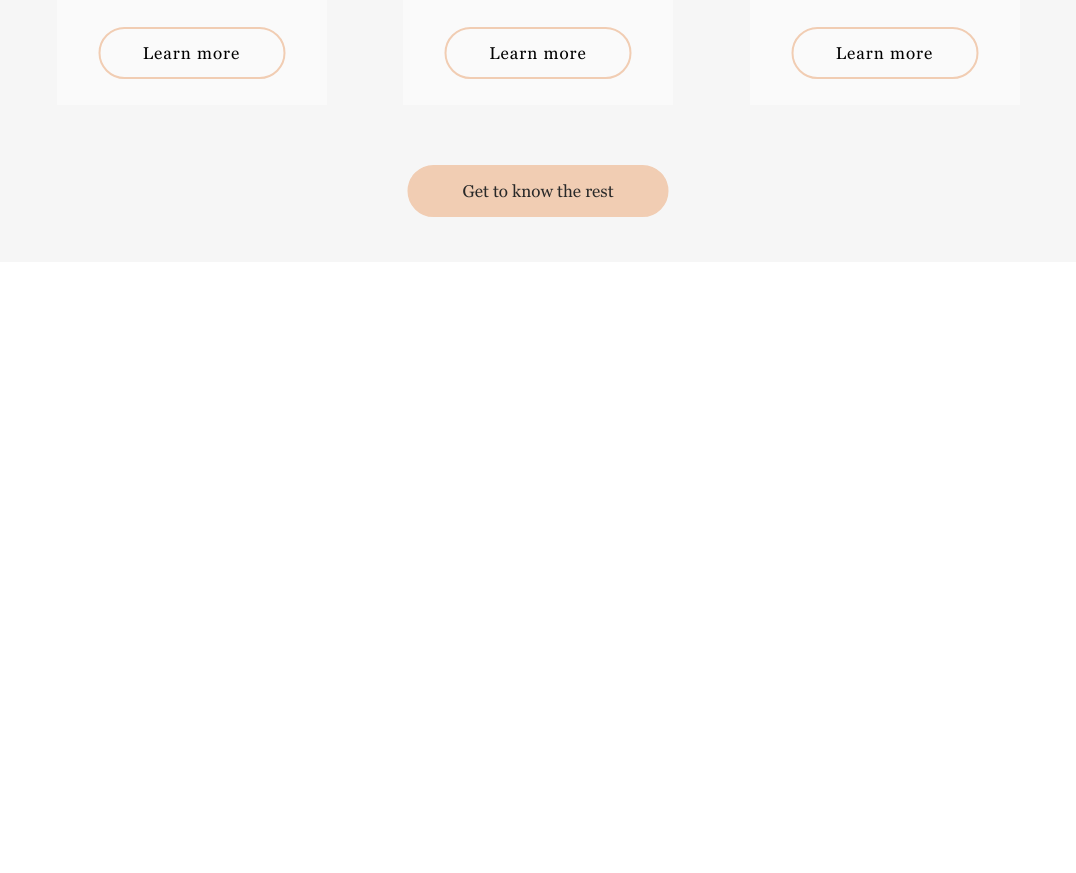
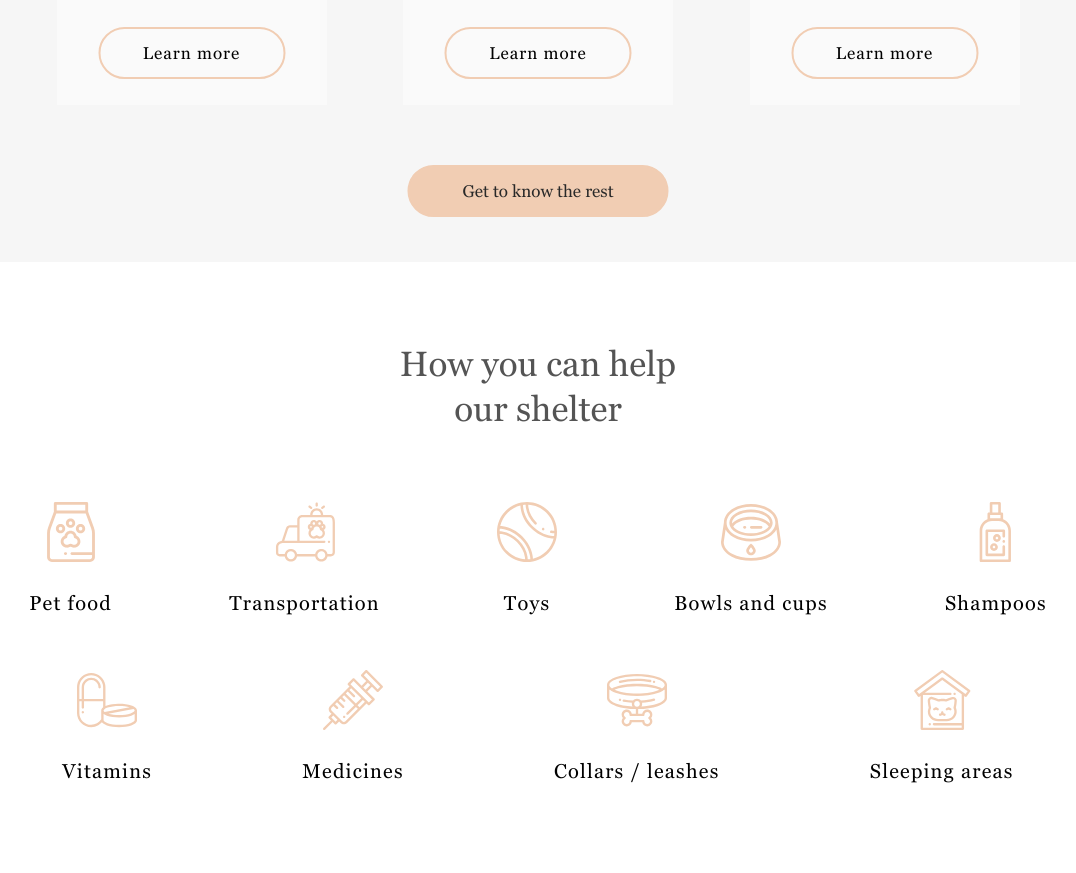
Before and after one commit to ErokhinHeorhii/Shelter, a plain HTML site: page pages/main/Index.html in a window 1280 px wide. Shown: the part 2111-2984 px from the top of the page, without its empty margins (102-1178 px from the left). Before the commit the page ends 2373 px from the top, so only its background shows below. Drawn offline with Linux system fonts and the light colour scheme.

Commit message:
feat:add section can help

```diff
--- a/pages/main/Index.html
+++ b/pages/main/Index.html
@@ -67,7 +67,7 @@
         </div>
         <div class="container our-friend">
             <section class="section-our-friend">
-                <h2 class="title our-friend">Our friends  who <br>
+                <h2 class="title our-friend">Our friends who <br>
                     are looking for a house</h2>
 
                 <div class="wrapper-our-friend">
@@ -97,16 +97,60 @@
                         <button class="card-button">
                             <p>Learn more</p>
                         </button>
-
                     </div>
                     <button class="button-prev-next">
                         <img class="image-button-prev" src="../../assets/images/Arrow-next.svg" alt="button">
                     </button>
                 </div>
+                <button class="button-our-friend">Get to know the rest</button>
+            </section>
+        </div>
+        <div class="container can-help">
+            <section class="section-can-help">
+                <h2 class="title can-help">How you can help <br>
+                    our shelter</h2>
+                <div class="wrapper-can-help">
+                    <div class="can-help-item">
+                        <img src="../../assets/icons/icon-pet-food.svg" alt="" width="60" height="60" class="can-help-img">
 
-                <button class="button-our-friend">Get to know the rest</button>
+                        <p class="can-help-text">Pet food</p>
+                    </div>
+                    <div class="can-help-item">
+                        <img src="../../assets/icons/icon-transportation.svg" alt="" width="60" height="60" class="can-help-img">
 
-            </section>
+                        <p class="can-help-text">Transportation</p>
+                    </div>
+                    <div class="can-help-item">
+                        <img src="../../assets/icons/icon-toys.svg" alt="" width="60" height="60" class="can-help-img">
+                        <p class="can-help-text">Toys</p>
+                    </div>
+                    <div class="can-help-item">
+                        <img src="../../assets/icons/icon-bowls-and-cups.svg" alt="" width="60" height="60" class="can-help-img">
+                        <p class="can-help-text">Bowls and cups</p>
+                    </div>
+                    <div class="can-help-item">
+                        <img src="../../assets/icons/icon-shampoos.svg" alt="" width="60" height="60" class="can-help-img">
+                        <p class="can-help-text">Shampoos</p>
+                </div>
+                <div class="can-help-item">
+                    <img src="../../assets/icons/icon-vitamins.svg" alt="" width="60" height="60" class="can-help-img">
+                    <p class="can-help-text">Vitamins</p>
+                </div>
+                <div class="can-help-item">
+                    <img src="../../assets/icons/icon-medicines.svg" alt="" width="60" height="60" class="can-help-img">
+                    <p class="can-help-text">Medicines</p>
+                </div>
+                <div class="can-help-item">
+                    <img src="../../assets/icons/icon-collars-leashes.svg" alt="" width="60" height="60" class="can-help-img">
+                    <p class="can-help-text">Collars / leashes</p>
+                </div>
+                <div class="can-help-item">
+                    <img src="../../assets/icons/icon-sleeping-area.svg" alt="" width="60" height="60" class="can-help-img">
+                    <p class="can-help-text">Sleeping areas</p>
+                </div>
+        </div>
+
+        </section>
         </div>
     </main>
 </body>
--- a/pages/main/input.scss
+++ b/pages/main/input.scss
@@ -293,11 +293,55 @@ body {
     font-style: normal;
     font-weight: 400;
     line-height: 22px;
-    background-color:#F1CDB3; ;
+    background-color: #f1cdb3;
     border: 2px solid #f1cdb3;
     color: #292929;
     position: relative;
     left: 50%;
     transform: translate(-50%, 0);
+}
+// SECTION OUR FRIEND///////////////////////////////////////////////////////////////
 
+.section-can-help {
+    height: 611px;
 }
+
+.title.can-help {
+    padding-top: 80px;
+    margin: 0 auto;
+    text-align: center;
+}
+
+.wrapper-can-help {
+    // position: relative;
+    padding-top: 150px;
+    max-width: 1026px;
+    display: flex;
+    justify-content: space-evenly;
+    flex-wrap: wrap;
+    margin: 0 auto;
+    row-gap: 55px;
+    column-gap: 113px;
+}
+
+.can-help-item {
+    width: auto;
+    height: 113px;
+    display: flex;
+flex-direction: column;
+}
+
+.can-help-text {
+    padding-top: 30px;
+    font-family: Georgia;
+    font-size: 20px;
+    font-style: normal;
+    font-weight: 400;
+    line-height: 23px;
+    letter-spacing: 0.06em;
+    text-align: center;
+}
+
+.can-help-img {
+    margin: 0 auto;
+}
```
Also changed, not shown: assets/icons/icon-bowls-and-cups.svg (added), assets/icons/icon-collars-leashes.svg (added), assets/icons/icon-medicines.svg (added), assets/icons/icon-pet-food (1).svg (added), assets/icons/icon-pet-food.svg (added), assets/icons/icon-shampoos.svg (added), assets/icons/icon-sleeping-area.svg (added), assets/icons/icon-toys.svg (added), assets/icons/icon-transportation.svg (added), assets/icons/icon-vitamins.svg (added), assets/images/icon-pet-food.svg (added), pages/main/style.css, 1 other file.
